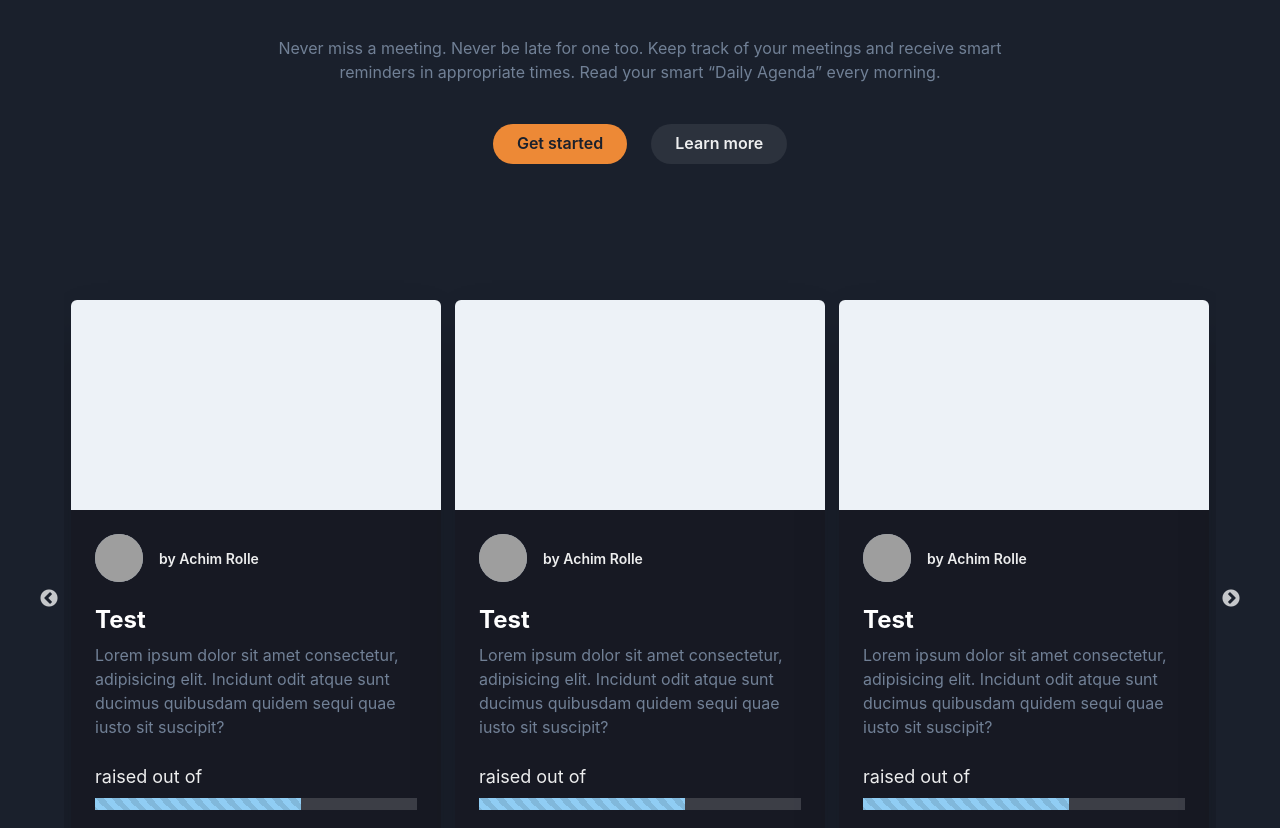
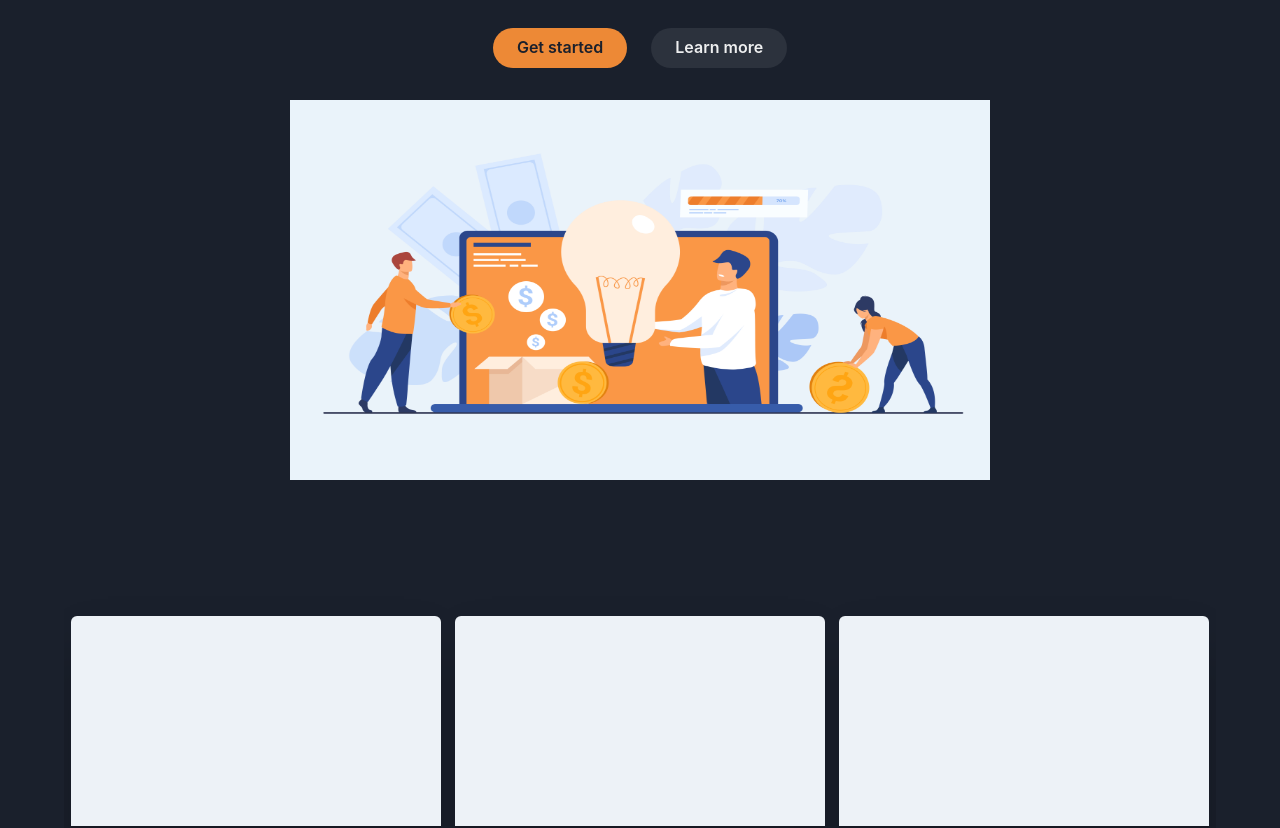
Before and after one commit to luonganh99/crowdfunding-blockchain, a Next.js app: page / in a window 1280 px wide. Shown: the part 246-1074 px from the top of the page. Built offline with nearby package versions, Linux system fonts and the light colour scheme; grey boxes are pictures that could not be loaded.

Commit message:
Updated hone page

```diff
--- a/components/CardSlider.js
+++ b/components/CardSlider.js
@@ -12,7 +12,7 @@ export default function CardSlider() {
     };
 
     return (
-        <Box w="90%" mx="auto" mb={20}>
+        <Box w="90%" mx="auto" my={20}>
             <Slider {...settings}>
                 <Card />
                 <Card />
--- a/components/Hero.js
+++ b/components/Hero.js
@@ -1,9 +1,10 @@
-import { Button, Container, Heading, Stack, Text } from '@chakra-ui/react';
+import { Button, Center, Container, Flex, Heading, Stack, Text } from '@chakra-ui/react';
+import Image from 'next/image';
 
 export default function CallToActionWithIllustration() {
     return (
         <Container maxW={'5xl'}>
-            <Stack textAlign={'center'} align={'center'} spacing={{ base: 8, md: 10 }} py={{ base: 20, md: 28 }}>
+            <Stack textAlign={'center'} align={'center'} spacing={{ base: 8, md: 8 }} py={{ base: 5, md: 8 }}>
                 <Heading fontWeight={600} fontSize={{ base: '3xl', sm: '4xl', md: '6xl' }} lineHeight={'110%'}>
                     Meeting scheduling{' '}
                     <Text as={'span'} color={'orange.400'}>
@@ -27,6 +28,9 @@ export default function CallToActionWithIllustration() {
                         Learn more
                     </Button>
                 </Stack>
+                <Center>
+                    <Image src="/image_1.jpg" alt="Picture of the author" width="700px" height="380px" />
+                </Center>
             </Stack>
         </Container>
     );
```
Also changed, not shown: components/CampaignInfo.js (+10 -4 lines), public/image_1.jpg (added), public/image_2.jpg (added).
